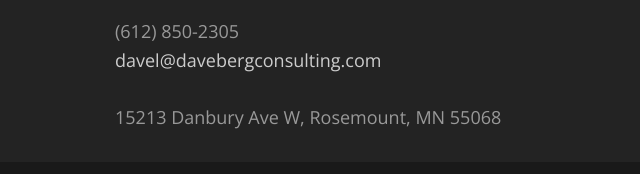
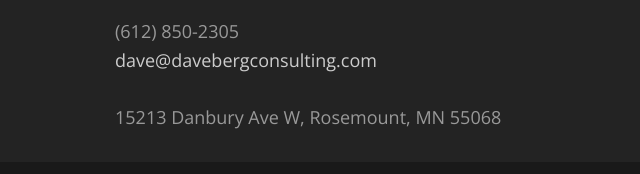
Before and after one commit to mftruso/dbc, a Gatsby site: page / in a window 1280 px wide. Shown: the part 1554-1728 px from the top of the page, 0-640 px from the left. Built offline with nearby package versions, Linux system fonts and the light colour scheme; Gatsby itself is replaced by a stand-in of ours; a web font is replaced by a local one.

Commit message:
fix email typo

```diff
--- a/src/components/dbcFooter.js
+++ b/src/components/dbcFooter.js
@@ -11,7 +11,7 @@ const DbcFooter = () => (
                         <h3 className="widget-title">Contact</h3>
                         <div className="widget-body">
                             <p>(612) 850-2305<br/>
-                                <OutboundLink href="mailto:dave@davebergconsulting.com">davel@davebergconsulting.com</OutboundLink><br/>
+                                <OutboundLink href="mailto:dave@davebergconsulting.com">dave@davebergconsulting.com</OutboundLink><br/>
                                 <br/>
                                 15213 Danbury Ave W, Rosemount, MN 55068
                             </p>
```
